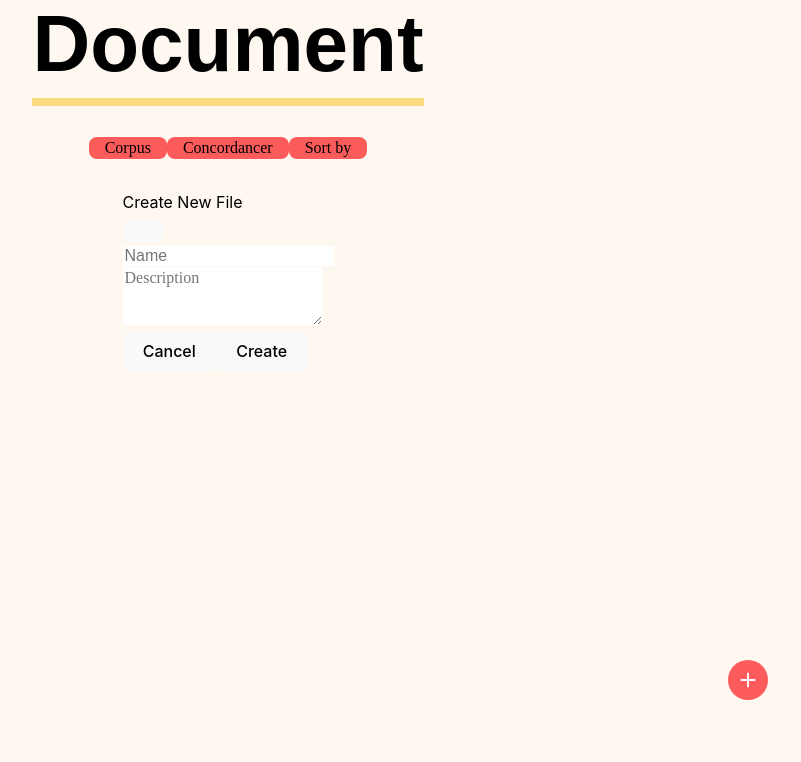
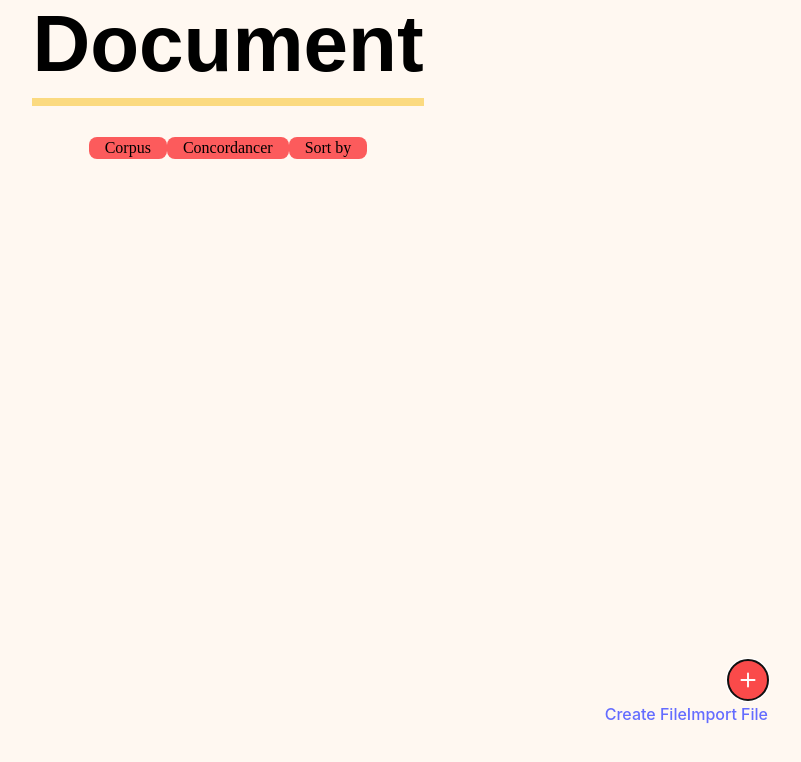
Before and after one commit to BananaGangDev/Front-end_KAEWJAA, a React (Vite) app: page /document in a window 1280 px wide. Both pictures are taken after a click on the button 1160 px from the left and 680 px from the top of the page. Shown: the top 762 px of the page, without its empty margins (412-1213 px from the left). Built offline with nearby package versions, Linux system fonts and the light colour scheme.

Commit message:
connect document page to import page

```diff
--- a/src/pages/DocumentPage.jsx
+++ b/src/pages/DocumentPage.jsx
@@ -3,7 +3,7 @@ import { Container, Row, Col, Button, Dropdown, FormControl, InputGroup, Modal }
 import { BsPlus, BsFileEarmarkText, BsFolderPlus, BsPencil, BsTrash } from 'react-icons/bs';
 import '../styles/Page.css';
 
-import Fab from '@mui/material/Fab';
+// import Fab from '@mui/material/Fab';
 
 function DocumentPage() {
   const [showCreateModal, setShowCreateModal] = useState(false);
@@ -13,6 +13,7 @@ function DocumentPage() {
   // const [selectedItem, setSelectedItem] = useState(null);
   const [selectedItem, setSelectedItem] = useState({});
   const [items, setItems] = useState([]);
+
 
   const handleCreate = (name, description) => {
     const newItem = {
@@ -62,11 +63,15 @@ function DocumentPage() {
             </Dropdown>
           </div>
         </Col>
-        <Col className="text-right">
-          <Button className="new-button" onClick={() => setShowCreateModal(true)}>
-            <BsPlus />
-          </Button>
-        </Col>
+        <Dropdown>
+        <Dropdown.Toggle className="new-button" id="dropdown-basic">
+          <BsPlus />
+        </Dropdown.Toggle>
+        <Dropdown.Menu>
+          <Dropdown.Item onClick={() => setShowCreateModal(true)}>Create File</Dropdown.Item>
+          <Dropdown.Item href="/import">Import File</Dropdown.Item>
+        </Dropdown.Menu>
+      </Dropdown>
       </Row>
       {/* เริ่มต้นแถบตัวเลือกสร้างไฟล์หรือโฟลเดอร์ */}
       <Modal show={showCreateModal || showImportModal} onHide={() => setShowCreateModal(false)}>
```
